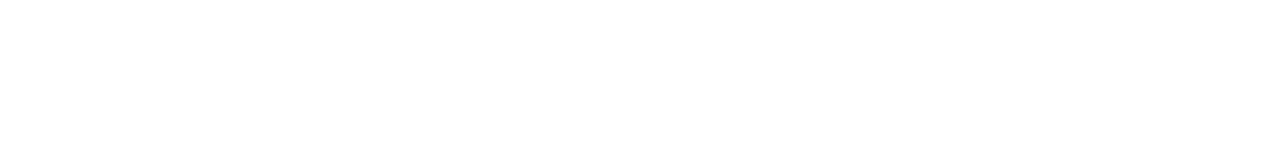
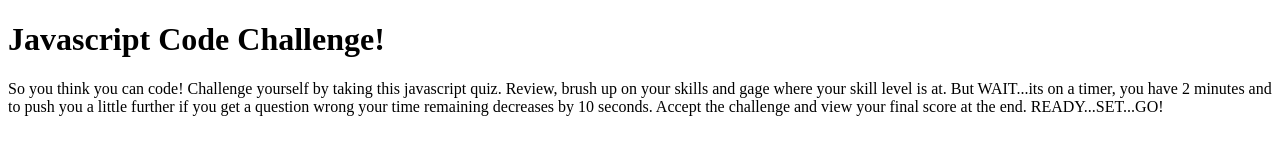
Before and after one commit to AJFenderson/codeQuiz, a plain HTML site: page index.html in a window 1280 px wide. Drawn offline with Linux system fonts and the light colour scheme.

Commit message:
added classes, id, and intro

```diff
--- a/index.html
+++ b/index.html
@@ -4,11 +4,18 @@
     <meta charset="UTF-8">
     <meta name="viewport" content="width=device-width, initial-scale=1.0">
     <meta http-equiv="X-UA-Compatible" content="ie=edge">
-    <title>Timers and Intervals</title>
+    <title>Code Quiz </title>
 </head>
 <body>
-    <h1 class="time"></h1>
-    <div id="main"></div>
+    <div class="container">
+        <h1 class="welcome">Javascript Code Challenge!</h1>
+        <h2 id="timer"></h2>
+    <div id="mainScreen">
+        <p> So you think you can code! Challenge yourself by taking this javascript quiz. Review, brush up on your skills and gage where your skill level is at. But WAIT...its on a timer, you have 2 minutes and to push you a little further if you get a question wrong  your time remaining decreases by 10 seconds. Accept the challenge and view your final score at the end. READY...SET...GO! </p>
+
+
+    </div>
+</div>
 
     <script src="./script.js"></script>
 </body>
```
